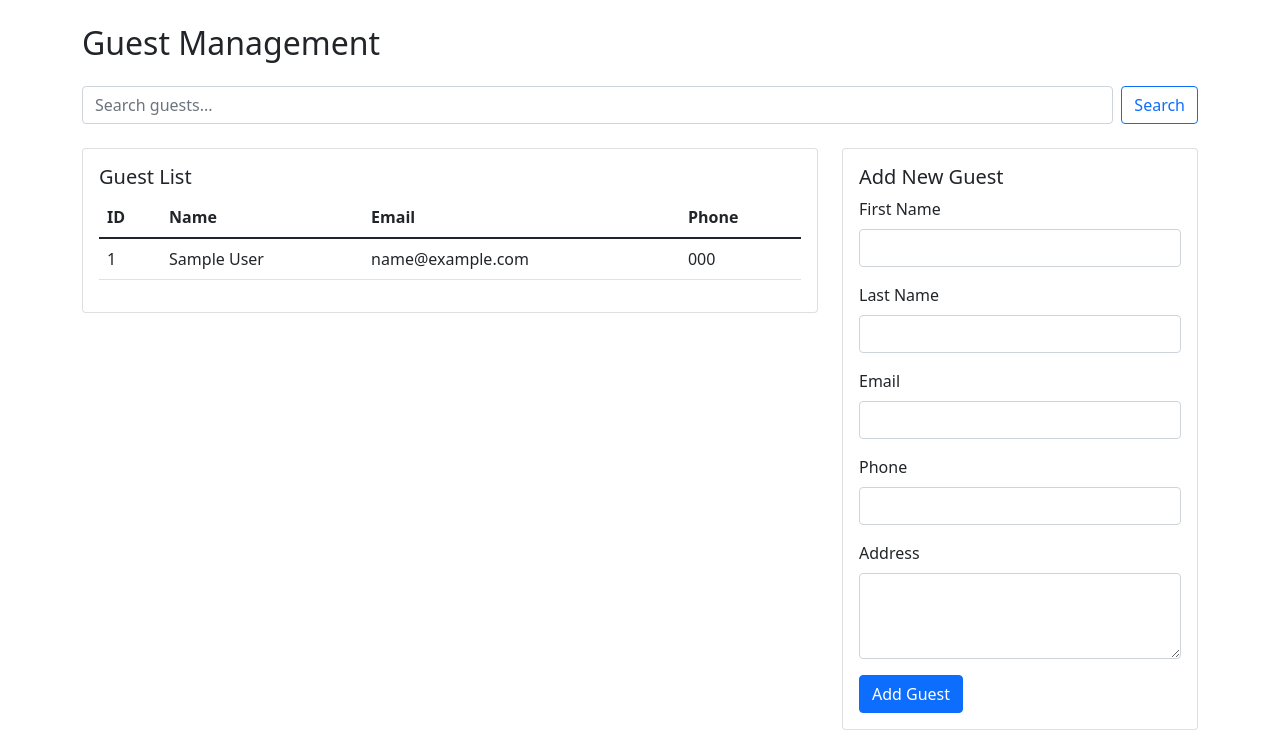
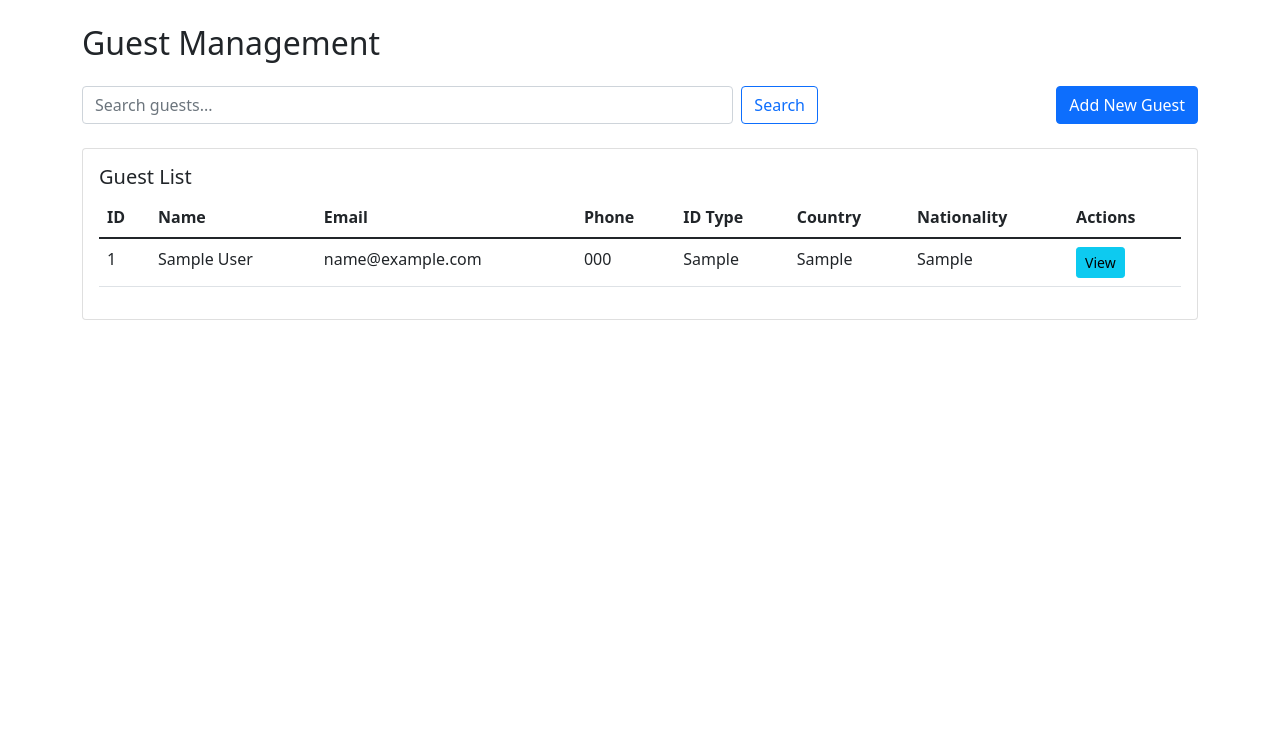
Before and after one commit to tech-theorca/pms, a Flask app: page /guests in a window 1280 px wide. Shown: the part 56-800 px from the top of the page. Run offline with Flask 3, Linux system fonts and the light colour scheme; tables that the repository leaves empty hold one stand-in row (values such as "Sample post"); some libraries are stand-ins or nearby versions.

Commit message:
Fix database session handling and update guest model with new fields

```diff
--- a/hotel_management/app.py
+++ b/hotel_management/app.py
@@ -25,26 +25,29 @@ def index():
 @app.route('/rooms', methods=['GET', 'POST'])
 def rooms():
     if request.method == 'POST':
-        if 'search' in request.form:
-            search_term = request.form['search_term']
-            rooms = hotel.session.query(Room).filter(
-                or_(
-                    Room.room_number.ilike(f'%{search_term}%'),
-                    Room.room_type.ilike(f'%{search_term}%')
-                )
-            ).all()
-        else:
+        try:
             room_number = request.form['room_number']
             room_type = request.form['room_type']
-            rate = float(request.form['rate'])
-            try:
-                hotel.add_room(room_number, room_type, rate)
-                flash('Room added successfully!', 'success')
-            except ValueError as e:
-                flash(str(e), 'error')
-            except Exception as e:
-                flash(f'Error adding room: {str(e)}', 'error')
-            rooms = hotel.session.query(Room).all()
+            rate = request.form['rate']
+
+            hotel.add_room(room_number, room_type, rate)
+            flash('Room added successfully!', 'success')
+
+        except Exception as e:
+            # Roll back the session on error
+            hotel.session.rollback()  # Changed from db.session to hotel.session
+            flash(f'Error adding room: {str(e)}', 'error')
+
+        return redirect(url_for('rooms'))
+
+    if 'search' in request.form:
+        search_term = request.form['search_term']
+        rooms = hotel.session.query(Room).filter(
+            or_(
+                Room.room_number.ilike(f'%{search_term}%'),
+                Room.room_type.ilike(f'%{search_term}%')
+            )
+        ).all()
     else:
         rooms = hotel.session.query(Room).all()
     return render_template('rooms.html', rooms=rooms)
@@ -54,21 +57,41 @@ def guests():
     if request.method == 'POST':
         if 'search' in request.form:
             search_term = request.form['search_term']
-            guests = hotel.session.query(Guest).filter(  # Use Guest directly
+            guests = hotel.session.query(Guest).filter(
                 or_(
                     Guest.first_name.ilike(f'%{search_term}%'),
                     Guest.last_name.ilike(f'%{search_term}%'),
-                    Guest.email.ilike(f'%{search_term}%')
+                    Guest.email.ilike(f'%{search_term}%'),
+                    Guest.phone.ilike(f'%{search_term}%'),
+                    Guest.nationality.ilike(f'%{search_term}%'),
+                    Guest.country.ilike(f'%{search_term}%')
                 )
             ).all()
         else:
+            # Get form data
             first_name = request.form['first_name']
             last_name = request.form['last_name']
             email = request.form['email']
             phone = request.form['phone']
             address = request.form['address']
+            id_type = request.form['id_type']
+            country = request.form['country']
+            nationality = request.form['nationality']
+            date_of_birth = datetime.strptime(request.form['date_of_birth'], '%Y-%m-%d')
+
             try:
-                hotel.add_guest(first_name, last_name, email, phone, address)
+                # Create new guest with all fields
+                guest = hotel.add_guest(
+                    first_name=first_name,
+                    last_name=last_name,
+                    email=email,
+                    phone=phone,
+                    address=address,
+                    id_type=id_type,
+                    country=country,
+                    nationality=nationality,
+                    date_of_birth=date_of_birth
+                )
                 flash('Guest added successfully!', 'success')
             except Exception as e:
                 flash(f'Error adding guest: {str(e)}', 'error')
--- a/hotel_management/models.py
+++ b/hotel_management/models.py
@@ -22,8 +22,12 @@ class Guest(Base):
     first_name = Column(String(50), nullable=False)
     last_name = Column(String(50), nullable=False)
     email = Column(String(100), unique=True)
-    phone = Column(String(20))
+    phone = Column(String(20), nullable=False)  # Updated to be required
     address = Column(String(200))
+    id_type = Column(String(50), nullable=False)  # Passport, National ID, etc.
+    country = Column(String(100), nullable=False)  # Country of residence
+    nationality = Column(String(100), nullable=False)  # Nationality
+    date_of_birth = Column(DateTime, nullable=False)  # Date of Birth
     bookings = relationship('Booking', back_populates='guest')
 
 class Booking(Base):
--- a/hotel_management/templates/guests.html
+++ b/hotel_management/templates/guests.html
@@ -2,16 +2,19 @@
 {% block content %}
 <h2>Guest Management</h2>
 <div class="row mt-4 mb-4">
-    <div class="col">
+    <div class="col-md-8">
         <form method="POST" class="d-flex">
             <input type="text" class="form-control me-2" name="search_term" placeholder="Search guests...">
             <button type="submit" name="search" class="btn btn-outline-primary">Search</button>
         </form>
     </div>
+    <div class="col-md-4 text-end">
+        <button type="button" class="btn btn-primary" data-bs-toggle="modal" data-bs-target="#addGuestModal">
+            Add New Guest
+        </button>
+    </div>
 </div>
 
-<div class="row">
-    <div class="col-md-8">
 <div class="card">
     <div class="card-body">
         <h5 class="card-title">Guest List</h5>
@@ -22,6 +25,10 @@
                     <th>Name</th>
                     <th>Email</th>
                     <th>Phone</th>
+                    <th>ID Type</th>
+                    <th>Country</th>
+                    <th>Nationality</th>
+                    <th>Actions</th>
                 </tr>
             </thead>
             <tbody>
@@ -31,42 +38,103 @@
                     <td>{{ guest.first_name }} {{ guest.last_name }}</td>
                     <td>{{ guest.email }}</td>
                     <td>{{ guest.phone }}</td>
+                    <td>{{ guest.id_type }}</td>
+                    <td>{{ guest.country }}</td>
+                    <td>{{ guest.nationality }}</td>
+                    <td>
+                        <button class="btn btn-sm btn-info" onclick="viewGuest({{ guest.id }})">View</button>
+                    </td>
                 </tr>
                 {% endfor %}
             </tbody>
         </table>
     </div>
 </div>
+
+<!-- Add Guest Modal -->
+<div class="modal fade" id="addGuestModal" tabindex="-1" aria-labelledby="addGuestModalLabel" aria-hidden="true">
+    <div class="modal-dialog modal-lg">
+        <div class="modal-content">
+            <div class="modal-header">
+                <h5 class="modal-title" id="addGuestModalLabel">Add New Guest</h5>
+                <button type="button" class="btn-close" data-bs-dismiss="modal" aria-label="Close"></button>
             </div>
-    <div class="col-md-4">
-        <div class="card">
-            <div class="card-body">
-                <h5 class="card-title">Add New Guest</h5>
-                <form method="POST">
-                    <div class="mb-3">
+            <div class="modal-body">
+                <form method="POST" id="addGuestForm">
+                    <div class="row">
+                        <div class="col-md-6 mb-3">
                             <label for="first_name" class="form-label">First Name</label>
                             <input type="text" class="form-control" id="first_name" name="first_name" required>
                         </div>
-                    <div class="mb-3">
+                        <div class="col-md-6 mb-3">
                             <label for="last_name" class="form-label">Last Name</label>
                             <input type="text" class="form-control" id="last_name" name="last_name" required>
                         </div>
-                    <div class="mb-3">
+                    </div>
+                    <div class="row">
+                        <div class="col-md-6 mb-3">
                             <label for="email" class="form-label">Email</label>
                             <input type="email" class="form-control" id="email" name="email" required>
                         </div>
-                    <div class="mb-3">
+                        <div class="col-md-6 mb-3">
                             <label for="phone" class="form-label">Phone</label>
                             <input type="tel" class="form-control" id="phone" name="phone" required>
+                        </div>
+                    </div>
+                    <div class="row">
+                        <div class="col-md-6 mb-3">
+                            <label for="id_type" class="form-label">ID Type</label>
+                            <select class="form-control" id="id_type" name="id_type" required>
+                                <option value="">Select ID Type</option>
+                                <option value="passport">Passport</option>
+                                <option value="national_id">National ID</option>
+                                <option value="drivers_license">Driver's License</option>
+                            </select>
+                        </div>
+                        <div class="col-md-6 mb-3">
+                            <label for="date_of_birth" class="form-label">Date of Birth</label>
+                            <input type="date" class="form-control" id="date_of_birth" name="date_of_birth" required>
+                        </div>
+                    </div>
+                    <div class="row">
+                        <div class="col-md-6 mb-3">
+                            <label for="country" class="form-label">Country</label>
+                            <input type="text" class="form-control" id="country" name="country" required>
+                        </div>
+                        <div class="col-md-6 mb-3">
+                            <label for="nationality" class="form-label">Nationality</label>
+                            <input type="text" class="form-control" id="nationality" name="nationality" required>
+                        </div>
                     </div>
                     <div class="mb-3">
                         <label for="address" class="form-label">Address</label>
                         <textarea class="form-control" id="address" name="address" rows="3" required></textarea>
                     </div>
-                    <button type="submit" class="btn btn-primary">Add Guest</button>
                 </form>
+            </div>
+            <div class="modal-footer">
+                <button type="button" class="btn btn-secondary" data-bs-dismiss="modal">Close</button>
+                <button type="button" class="btn btn-primary" onclick="submitGuestForm()">Add Guest</button>
             </div>
         </div>
     </div>
 </div>
 {% endblock %}
+
+{% block scripts %}
+<script>
+function submitGuestForm() {
+    const form = document.getElementById('addGuestForm');
+    if (form.checkValidity()) {
+        form.submit();
+    } else {
+        form.reportValidity();
+    }
+}
+
+function viewGuest(guestId) {
+    // TODO: Implement guest details view
+    alert('View guest details: ' + guestId);
+}
+</script>
+{% endblock %}
```
Also changed, not shown: hotel_management/example_usage.py (+10 -1 lines), hotel_management/main.py (+14 -11 lines). Lines whose indentation alone changed are shown as unchanged.
